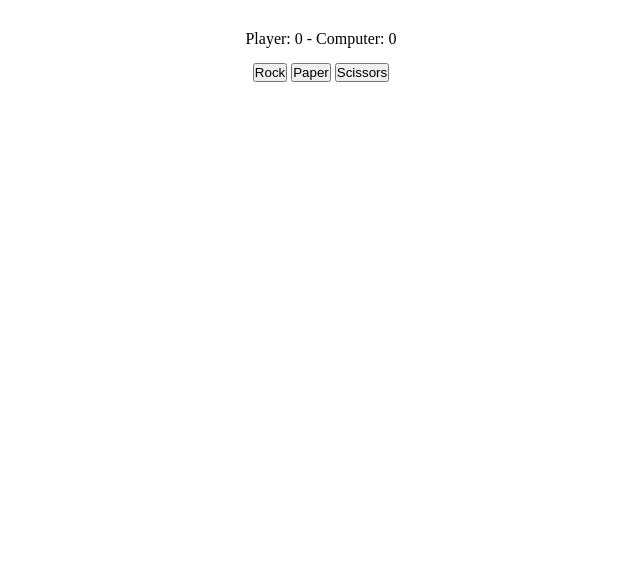
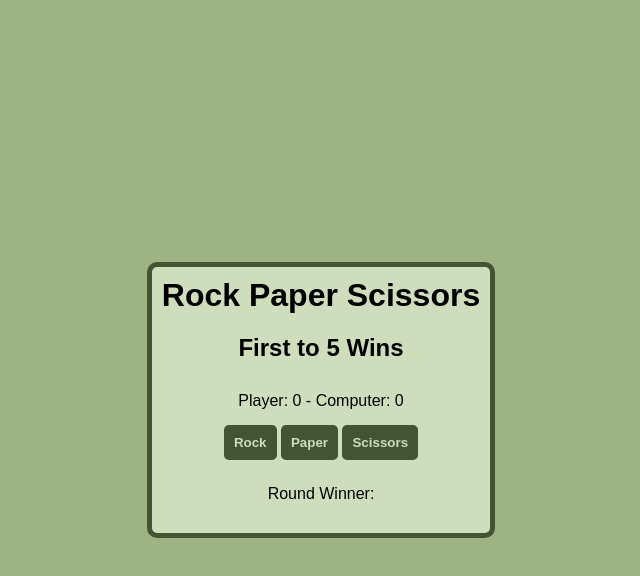
Before and after one commit to amarb9/rock-paper-scissors, a plain HTML site: page index.html in a window 1280 px wide. Shown: the whole page, without its empty margins (319-959 px from the left). Drawn offline with Linux system fonts and the light colour scheme.

Commit message:
Rough UI Styled

```diff
--- a/css/styles.css
+++ b/css/styles.css
@@ -1,6 +1,33 @@
 * {
   margin: 0;
   padding: 0;
+}
+
+body {
+  height: 100vh;
+  display: flex;
+  flex-direction: column;
+  align-items: center;
+  justify-content: center;
+  font-family: Arial, Helvetica, sans-serif;
+  background-color: #9EB384;
+  color: 435334;
+}
+
+.game {
+  border: 5px #435334 solid;
+  border-radius: 10px;
+  background-color: #CEDEBD;
+}
+
+h1 {
+  padding: 10px;
+  text-align: center;
+}
+
+h2 {
+  padding: 10px;
+  text-align: center;
 }
 
 .container {
@@ -8,12 +35,30 @@
   flex-direction: column;
   align-items: center;
   padding-top: 30px;
+  max-width: 416px;
+  max-height: 200px;
+  padding: 20px;
 }
+
+#result {
+  padding: 10px;
+}
+
 
 #play-again {
   display: none;
+  margin-top: 12px;
 }
 
 #buttons {
   padding: 15px;
 }
+
+button {
+  border: none;
+  border-radius: 5px;
+  background-color: #435334;
+  padding: 10px;
+  color: #CEDEBD;
+  font-weight: bolder;
+}
--- a/index.html
+++ b/index.html
@@ -8,6 +8,9 @@
         <link rel="stylesheet" href="css/styles.css">
     </head>
     <body>
+        <div class="game">
+            <h1>Rock Paper Scissors</h1>
+            <h2>First to 5 Wins</h2>
             <div class="container">
                 <div id="score">Player: 0 - Computer: 0</div>
                 <button id="play-again">Play Again</button>
@@ -16,9 +19,11 @@
                     <button id="paper">Paper</button>
                     <button id="scissors">Scissors</button>
                 </div>
-            <div id="result"></div>
+                <div id="result">Round Winner: </div>
                 <div id="display-choices"></div>
             </div>
+        </div>
+
 
         <script src="js/script.js"></script>
     </body>
--- a/js/script.js
+++ b/js/script.js
@@ -63,15 +63,15 @@ playAgainBtn.addEventListener("click", function() {
 
 function scoreCounter(result) {
     if (result === "Player Wins!") {
-        resultOutput.textContent = result
+        resultOutput.textContent = `Round Winner: ${result}`
         playerWins++;
     }
     else if (result === "Computer Wins!") {
-        resultOutput.textContent = result
+        resultOutput.textContent = `Round Winner: ${result}`
         computerWins++;
     }
     else {
-        resultOutput.textContent = result
+        resultOutput.textContent = `Round Winner: ${result}`
     }
     displayScore(playerWins, computerWins)
 }
```
Lines whose indentation alone changed are shown as unchanged.
